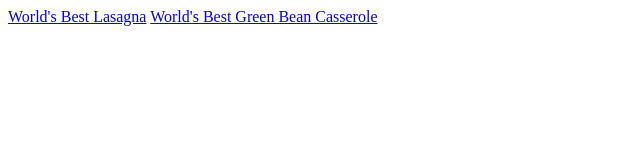
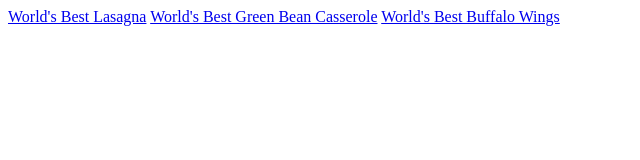
Before and after one commit to KobyWanKenobi/odin-recipes, a plain HTML site: page index.html in a window 1280 px wide. Shown: the whole page, without its empty margins (0-640 px from the left). Drawn offline with Linux system fonts and the light colour scheme.

Commit message:
Added Link for Wings

```diff
--- a/index.html
+++ b/index.html
@@ -9,5 +9,6 @@
 <body>
     <a href="/Recipes/lasagna.html">World's Best Lasagna</a>
     <a href="/Recipes/green_bean_casserole.html">World's Best Green Bean Casserole</a>
+    <a href="/Recipes/buffalo_wings.html">World's Best Buffalo Wings</a>
 </body>
 </html>
```
